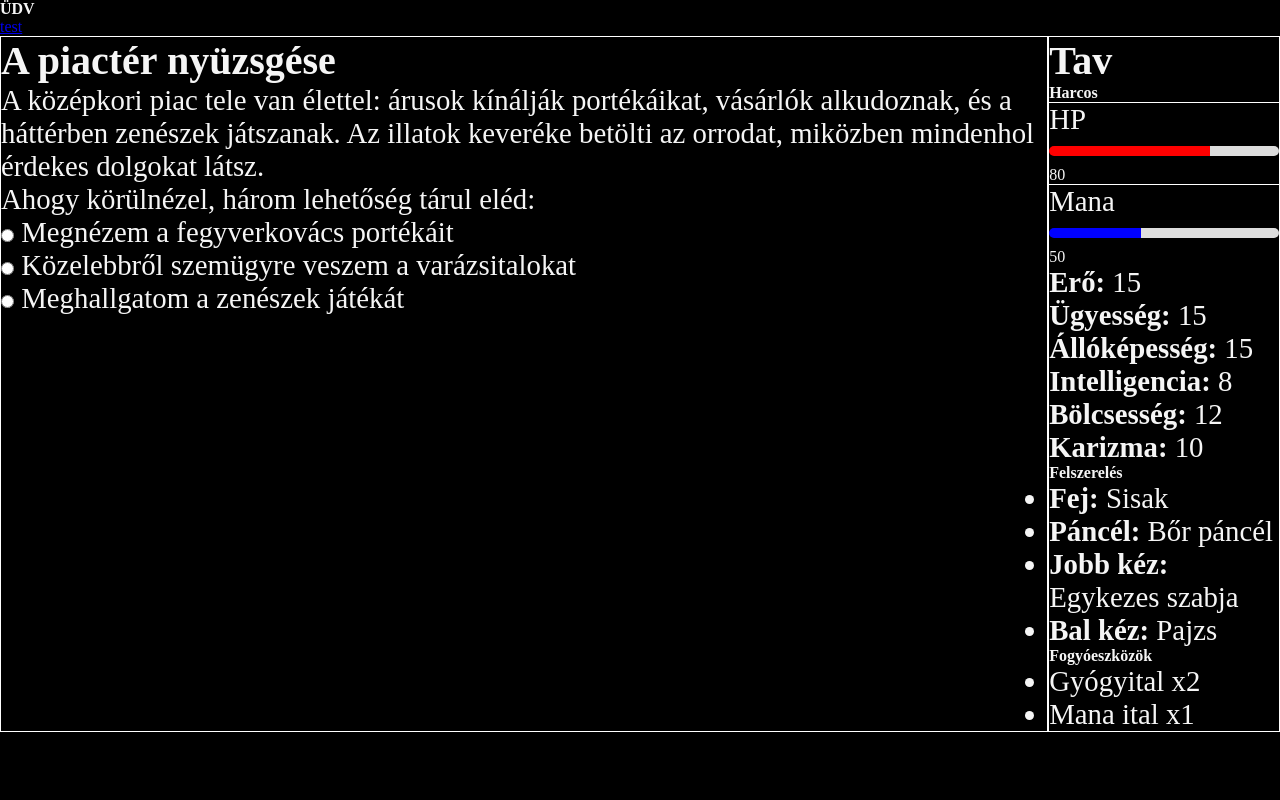
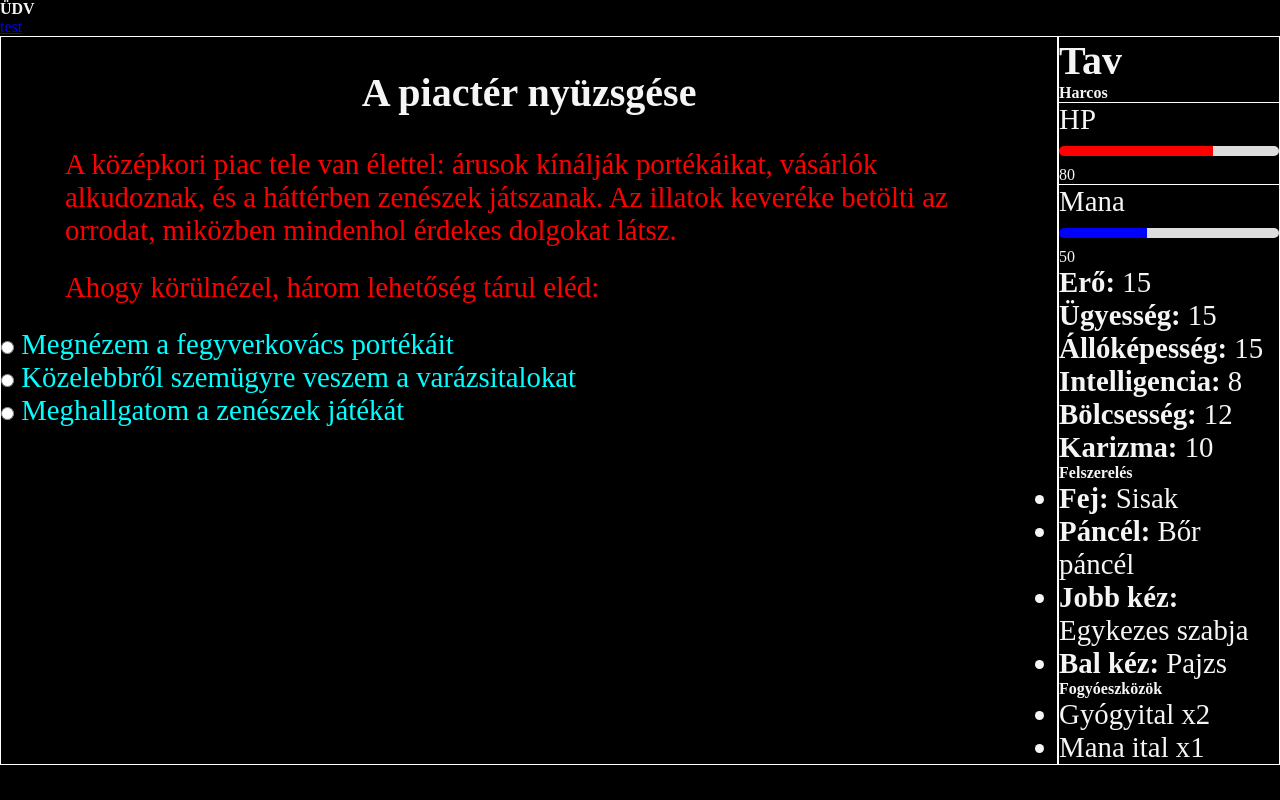
Before and after one commit to LaszloPentek/sword-and-magic, a plain HTML site: page inedx.html in a window 1280 px wide. Drawn offline with Linux system fonts and the light colour scheme; a script that the page names is missing.

Commit message:
UI tovább fejlesztése

```diff
--- a/assets/Styles/Style.css
+++ b/assets/Styles/Style.css
@@ -35,6 +35,9 @@ label{
     font-size: 1.8rem;
 }
 
+
+
+
 .characterSheet{
     border: 1px solid white;
     width: 40%;
@@ -50,6 +53,20 @@ label{
     display: flex;
 }
 
+.story div h2{
+    color: whitesmoke;
+    margin: 2rem 0;
+    text-align: center;
+}
+
+.story div p{
+    color: red;
+    margin: 1.5rem 4rem;
+}
+
+.lehetoseg form{
+ color: aqua;
+}
 
 /* Csúszka alapbeállítások */
 input[type="range"] {
```
